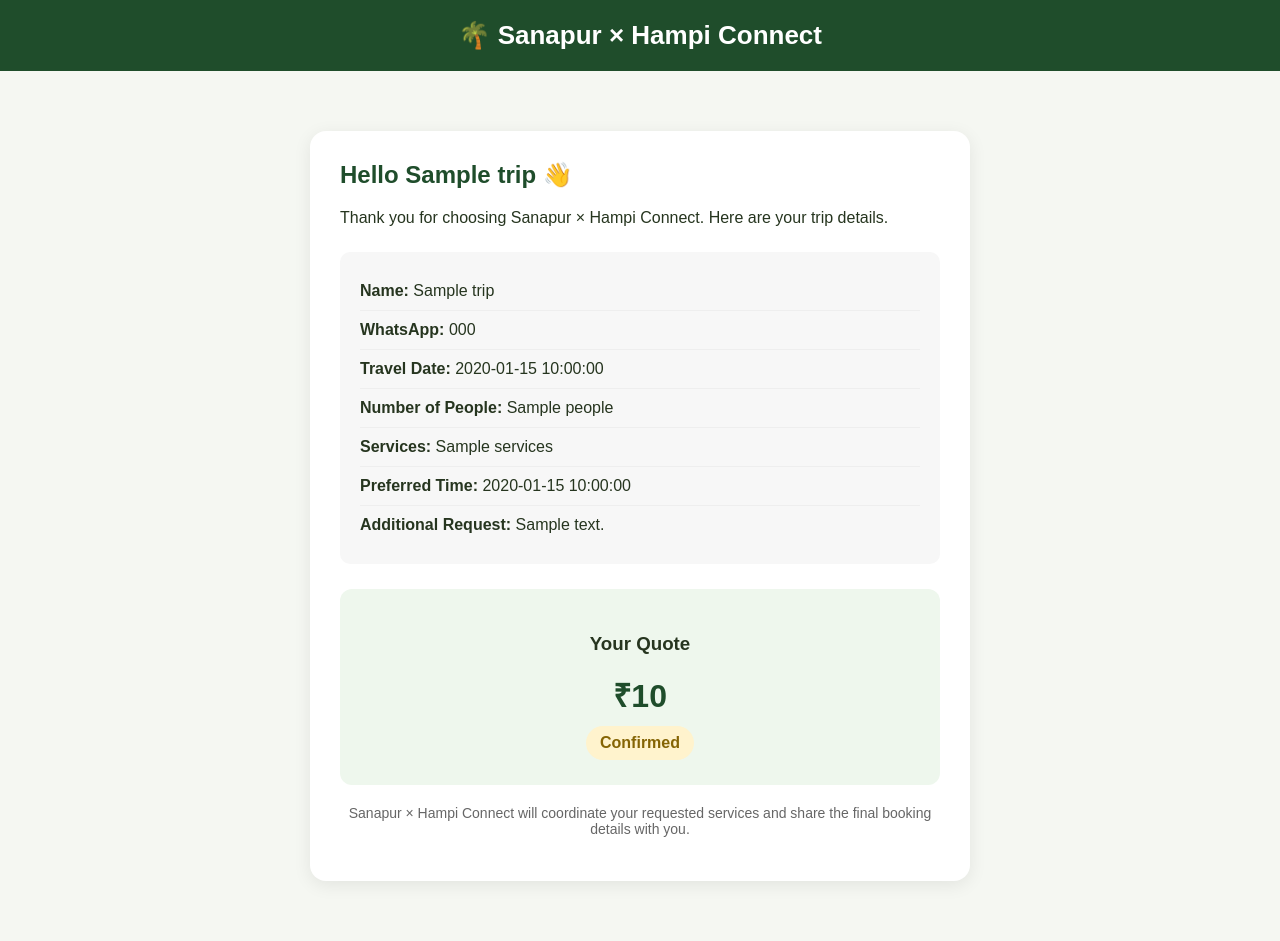
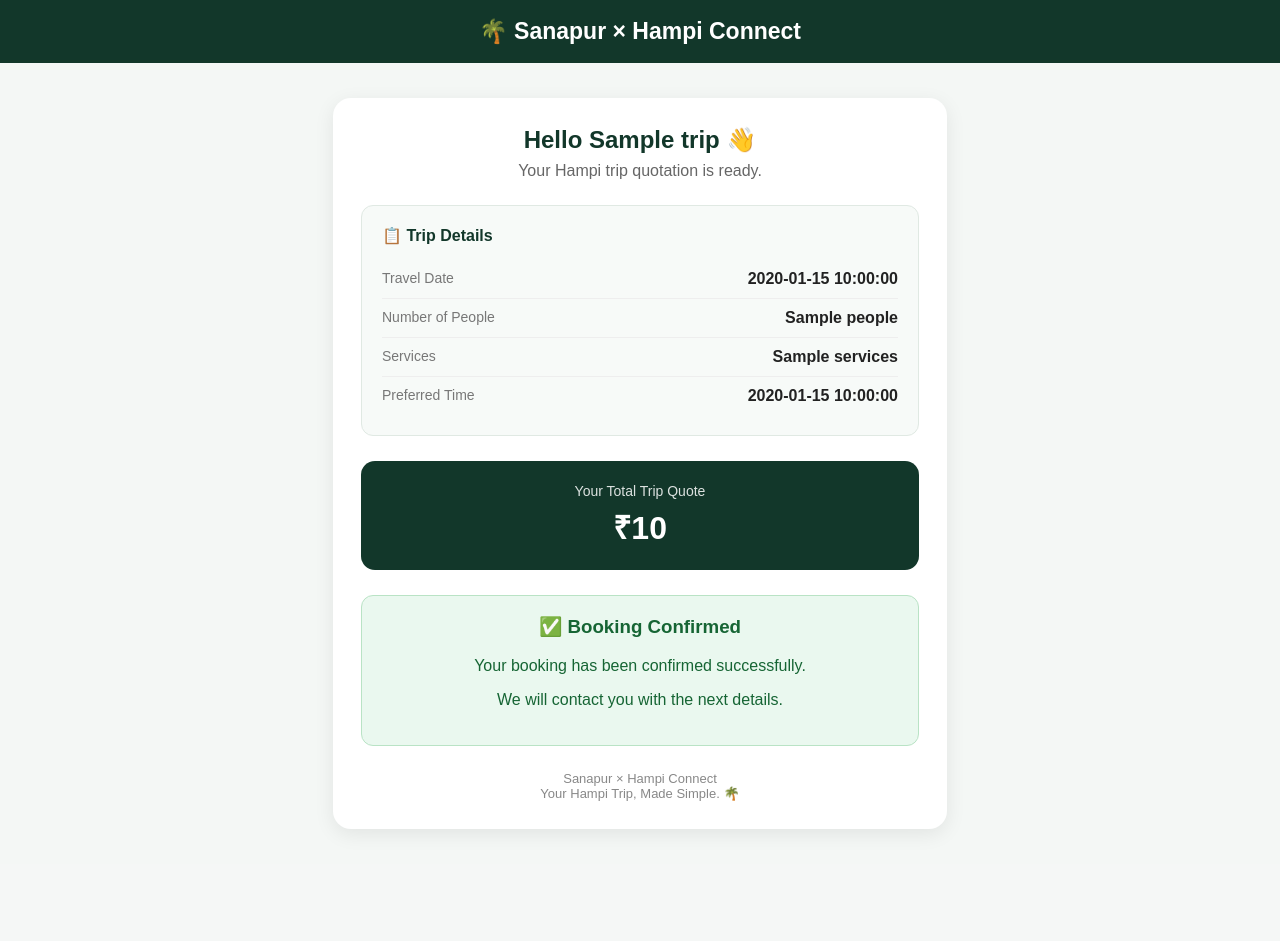
Before and after one commit to shreeramvalimiki/sanapur-hampi-connect, a Flask app: template templates/quote.html in a window 1280 px wide. After the commit the page ends 832 px from the top, so only its background shows below. Run offline with Flask 3, Linux system fonts and the light colour scheme; the template is opened without the code that fills it: most values are stand-ins (such as "Sample title", 1, 10 or a date in 2020); some libraries are stand-ins or nearby versions.

Commit message:
Update quote.html

```diff
--- a/templates/quote.html
+++ b/templates/quote.html
@@ -1,12 +1,18 @@
 <!DOCTYPE html>
 <html lang="en">
 <head>
+
     <meta charset="UTF-8">
-    <meta name="viewport" content="width=device-width, initial-scale=1.0">
+
+    <meta
+        name="viewport"
+        content="width=device-width, initial-scale=1.0"
+    >
 
     <title>Your Trip Quote | Sanapur × Hampi Connect</title>
 
     <style>
+
         * {
             box-sizing: border-box;
         }
@@ -14,50 +20,71 @@
         body {
             margin: 0;
             font-family: Arial, sans-serif;
-            background: #f5f7f2;
-            color: #26351f;
+            background: #f4f7f5;
+            color: #222;
         }
 
-        header {
-            background: #1f4d2b;
+        .top-bar {
+            background: #12372a;
             color: white;
-            padding: 20px;
+            padding: 18px 25px;
             text-align: center;
         }
 
-        header h1 {
+        .top-bar h1 {
             margin: 0;
-            font-size: 26px;
+            font-size: 23px;
         }
 
         .container {
-            max-width: 700px;
-            margin: 40px auto;
-            padding: 20px;
+            max-width: 650px;
+            margin: 35px auto;
+            padding: 0 18px;
         }
 
         .card {
             background: white;
-            padding: 30px;
-            border-radius: 16px;
-            box-shadow: 0 4px 18px rgba(0,0,0,0.08);
+            border-radius: 18px;
+            padding: 28px;
+            box-shadow: 0 5px 20px rgba(0,0,0,0.08);
         }
 
-        h2 {
-            margin-top: 0;
-            color: #1f4d2b;
+        .welcome {
+            text-align: center;
+            margin-bottom: 25px;
         }
 
-        .customer {
-            margin-top: 25px;
+        .welcome h2 {
+            margin: 0 0 8px;
+            color: #12372a;
+        }
+
+        .welcome p {
+            margin: 0;
+            color: #666;
+        }
+
+        .quote-box {
+            background: #f7faf8;
+            border: 1px solid #e0e9e3;
+            border-radius: 12px;
             padding: 20px;
-            background: #f7f7f7;
-            border-radius: 10px;
+            margin-bottom: 20px;
+        }
+
+        .section-title {
+            font-size: 16px;
+            font-weight: bold;
+            color: #12372a;
+            margin-bottom: 15px;
         }
 
         .detail {
+            display: flex;
+            justify-content: space-between;
+            gap: 15px;
             padding: 10px 0;
-            border-bottom: 1px solid #eeeeee;
+            border-bottom: 1px solid #eee;
         }
 
         .detail:last-child {
@@ -65,179 +92,288 @@
         }
 
         .label {
-            font-weight: bold;
+            color: #777;
+            font-size: 14px;
         }
 
-        .quote-box {
-            margin-top: 25px;
-            padding: 25px;
-            background: #eef7ed;
-            border-radius: 12px;
-            text-align: center;
+        .value {
+            font-weight: bold;
+            text-align: right;
         }
 
-        .amount {
+        .price-box {
+            background: #12372a;
+            color: white;
+            border-radius: 14px;
+            padding: 22px;
+            text-align: center;
+            margin: 25px 0;
+        }
+
+        .price-label {
+            font-size: 14px;
+            opacity: 0.85;
+        }
+
+        .price {
             font-size: 32px;
             font-weight: bold;
-            color: #1f4d2b;
-            margin: 10px 0;
+            margin-top: 6px;
         }
 
-        .status {
-            display: inline-block;
-            padding: 8px 14px;
-            border-radius: 20px;
-            background: #fff3cd;
-            color: #856404;
-            font-weight: bold;
-        }
-
-        button {
+        .confirm-button {
             width: 100%;
-            margin-top: 25px;
+            background: #25D366;
+            color: white;
+            border: none;
             padding: 15px;
-            border: none;
             border-radius: 10px;
-            background: #1f7a3a;
-            color: white;
             font-size: 17px;
             font-weight: bold;
             cursor: pointer;
         }
 
-        button:hover {
-            background: #155c2a;
+        .confirm-button:hover {
+            opacity: 0.9;
+        }
+
+        .confirmed-box {
+            background: #eaf8ef;
+            border: 1px solid #b9e3c5;
+            color: #166534;
+            padding: 20px;
+            border-radius: 12px;
+            text-align: center;
+            margin-top: 20px;
+        }
+
+        .confirmed-box h3 {
+            margin-top: 0;
         }
 
         .note {
+            text-align: center;
+            color: #777;
+            font-size: 13px;
+            line-height: 1.5;
             margin-top: 20px;
-            color: #666;
-            font-size: 14px;
-            text-align: center;
         }
 
-        a {
-            color: #1f7a3a;
+        .footer {
+            text-align: center;
+            color: #888;
+            font-size: 13px;
+            margin-top: 25px;
         }
+
+        @media (max-width: 600px) {
+
+            .container {
+                margin: 20px auto;
+            }
+
+            .card {
+                padding: 20px;
+            }
+
+            .top-bar h1 {
+                font-size: 20px;
+            }
+
+            .detail {
+                flex-direction: column;
+                gap: 4px;
+            }
+
+            .value {
+                text-align: left;
+            }
+
+            .price {
+                font-size: 28px;
+            }
+        }
+
     </style>
+
 </head>
 
 <body>
 
-<header>
+
+<div class="top-bar">
+
     <h1>🌴 Sanapur × Hampi Connect</h1>
-</header>
+
+</div>
+
 
 <div class="container">
 
     <div class="card">
 
-        <h2>Hello {{ trip["name"] }} 👋</h2>
+
+        <div class="welcome">
+
+            <h2>
+                Hello {{ trip["name"] }} 👋
+            </h2>
 
             <p>
-            Thank you for choosing Sanapur × Hampi Connect.
-            Here are your trip details.
+                Your Hampi trip quotation is ready.
             </p>
-
-        <div class="customer">
-
-            <div class="detail">
-                <span class="label">Name:</span>
-                {{ trip["name"] }}
-            </div>
-
-            <div class="detail">
-                <span class="label">WhatsApp:</span>
-                {{ trip["phone"] }}
-            </div>
-
-            <div class="detail">
-                <span class="label">Travel Date:</span>
-                {{ trip["travel_date"] }}
-            </div>
-
-            <div class="detail">
-                <span class="label">Number of People:</span>
-                {{ trip["people"] }}
-            </div>
-
-            <div class="detail">
-                <span class="label">Services:</span>
-                {{ trip["services"] }}
-            </div>
-
-            {% if trip["preferred_time"] %}
-            <div class="detail">
-                <span class="label">Preferred Time:</span>
-                {{ trip["preferred_time"] }}
-            </div>
-            {% endif %}
-
-            {% if trip["message"] %}
-            <div class="detail">
-                <span class="label">Additional Request:</span>
-                {{ trip["message"] }}
-            </div>
-            {% endif %}
 
         </div>
 
+
         <div class="quote-box">
 
-            <h3>Your Quote</h3>
-
-            {% if trip["quote_amount"] and trip["quote_amount"] > 0 %}
-
-                <div class="amount">
-                    ₹{{ "%.0f"|format(trip["quote_amount"]) }}
+            <div class="section-title">
+                📋 Trip Details
             </div>
 
-                <div class="status">
-                    {{ trip["status"] }}
+
+            <div class="detail">
+
+                <span class="label">
+                    Travel Date
+                </span>
+
+                <span class="value">
+                    {{ trip["travel_date"] }}
+                </span>
+
             </div>
 
-                {% if trip["status"] != "Confirmed" %}
+
+            <div class="detail">
+
+                <span class="label">
+                    Number of People
+                </span>
+
+                <span class="value">
+                    {{ trip["people"] }}
+                </span>
+
+            </div>
+
+
+            <div class="detail">
+
+                <span class="label">
+                    Services
+                </span>
+
+                <span class="value">
+                    {{ trip["services"] or "As discussed" }}
+                </span>
+
+            </div>
+
+
+            {% if trip["preferred_time"] %}
+
+            <div class="detail">
+
+                <span class="label">
+                    Preferred Time
+                </span>
+
+                <span class="value">
+                    {{ trip["preferred_time"] }}
+                </span>
+
+            </div>
+
+            {% endif %}
+
+
+        </div>
+
+
+        <div class="price-box">
+
+            <div class="price-label">
+                Your Total Trip Quote
+            </div>
+
+            <div class="price">
+                ₹{{ "{:,.0f}".format(trip["quote_amount"] or 0) }}
+            </div>
+
+        </div>
+
+
+        {% if trip["status"] == "Quote Sent" %}
 
         <form
             method="POST"
             action="{{ url_for('confirm_quote', request_id=trip['id']) }}"
         >
 
-                    <button type="submit">
-                        Confirm My Booking
+            <button
+                type="submit"
+                class="confirm-button"
+            >
+                ✅ Confirm My Booking
             </button>
 
         </form>
 
-                {% endif %}
+
+        <div class="note">
+
+            Please review your trip details and quotation
+            before confirming your booking.
+
+        </div>
+
+
+        {% elif trip["status"] == "Confirmed" %}
+
+        <div class="confirmed-box">
+
+            <h3>
+                ✅ Booking Confirmed
+            </h3>
+
+            <p>
+                Your booking has been confirmed successfully.
+            </p>
+
+            <p>
+                We will contact you with the next details.
+            </p>
+
+        </div>
+
 
         {% else %}
 
-                <p>
-                    Your request has been received.
-                </p>
+        <div class="note">
 
-                <p>
-                    We are preparing your quote.
-                    Please check again shortly.
-                </p>
+            Your quotation is being prepared.
+            Please contact us for further details.
 
-                <div class="status">
-                    {{ trip["status"] }}
         </div>
 
         {% endif %}
 
+
+        <div class="footer">
+
+            Sanapur × Hampi Connect<br>
+
+            Your Hampi Trip, Made Simple. 🌴
+
         </div>
 
-        <p class="note">
-            Sanapur × Hampi Connect will coordinate your requested services
-            and share the final booking details with you.
-        </p>
 
     </div>
 
 </div>
 
+
 </body>
 </html>
```
Lines whose indentation alone changed are shown as unchanged.
